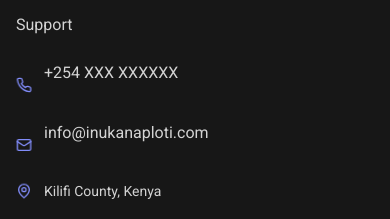
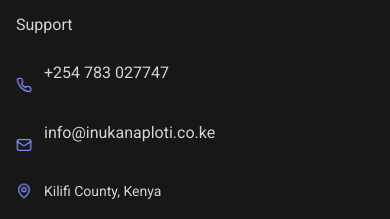
Before and after one commit to etiditalex/inukanaploti, a Next.js app: page / in a window 390 px wide. Shown: the part 8781-9000 px from the top of the page. Built offline with nearby package versions, Linux system fonts and the light colour scheme; a web font is replaced by a local one.

Commit message:
Update footer contact information - phone: +254 783 027747, email: info@inukanaploti.co.ke

```diff
--- a/components/Footer.tsx
+++ b/components/Footer.tsx
@@ -131,19 +131,19 @@ export function Footer() {
               <div className="flex items-center space-x-3">
                 <Phone className="w-4 h-4 text-primary-400" />
                 <a
-                  href="tel:+254-XXX-XXXXXX"
+                  href="tel:+254783027747"
                   className="text-neutral-300 hover:text-primary-400 transition-colors"
                 >
-                  +254 XXX XXXXXX
+                  +254 783 027747
                 </a>
               </div>
               <div className="flex items-center space-x-3">
                 <Mail className="w-4 h-4 text-primary-400" />
                 <a
-                  href="mailto:info@inukanaploti.com"
+                  href="mailto:info@inukanaploti.co.ke"
                   className="text-neutral-300 hover:text-primary-400 transition-colors"
                 >
-                  info@inukanaploti.com
+                  info@inukanaploti.co.ke
                 </a>
               </div>
               <div className="flex items-start space-x-3">
```
